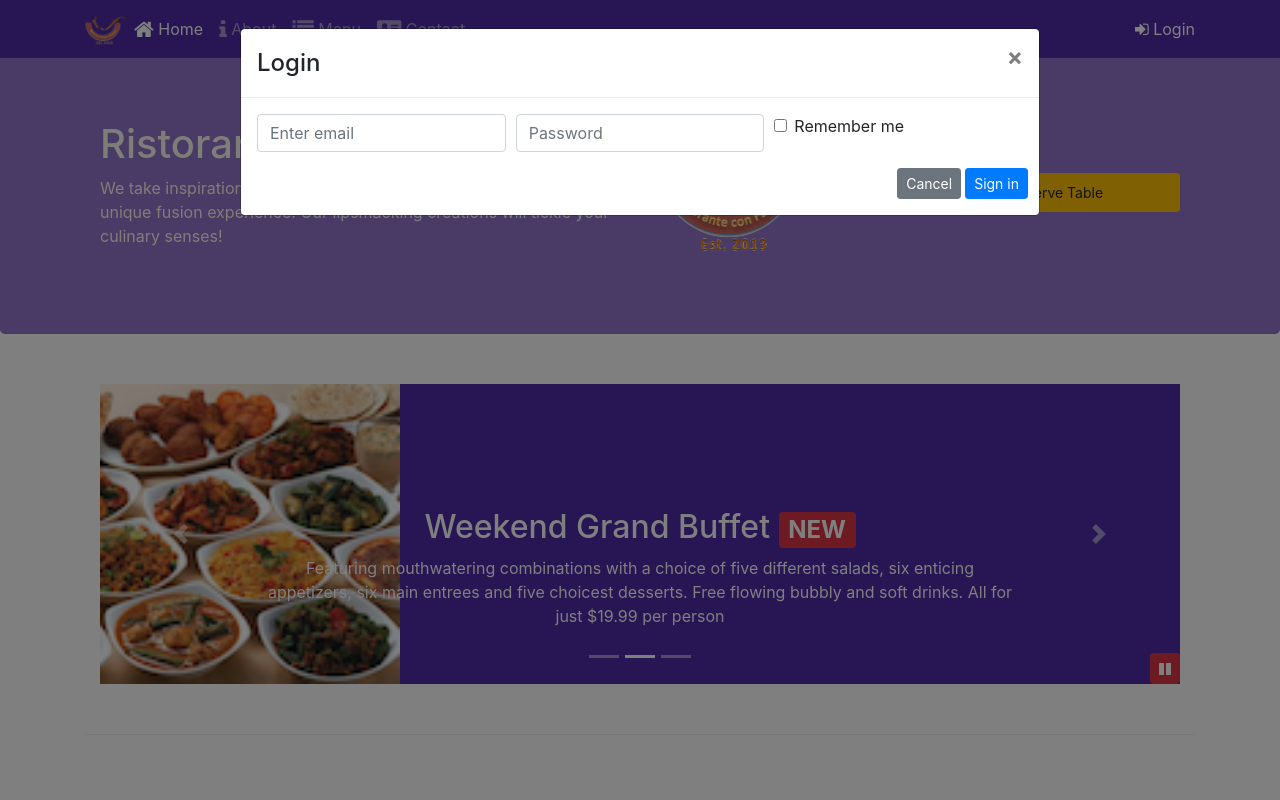
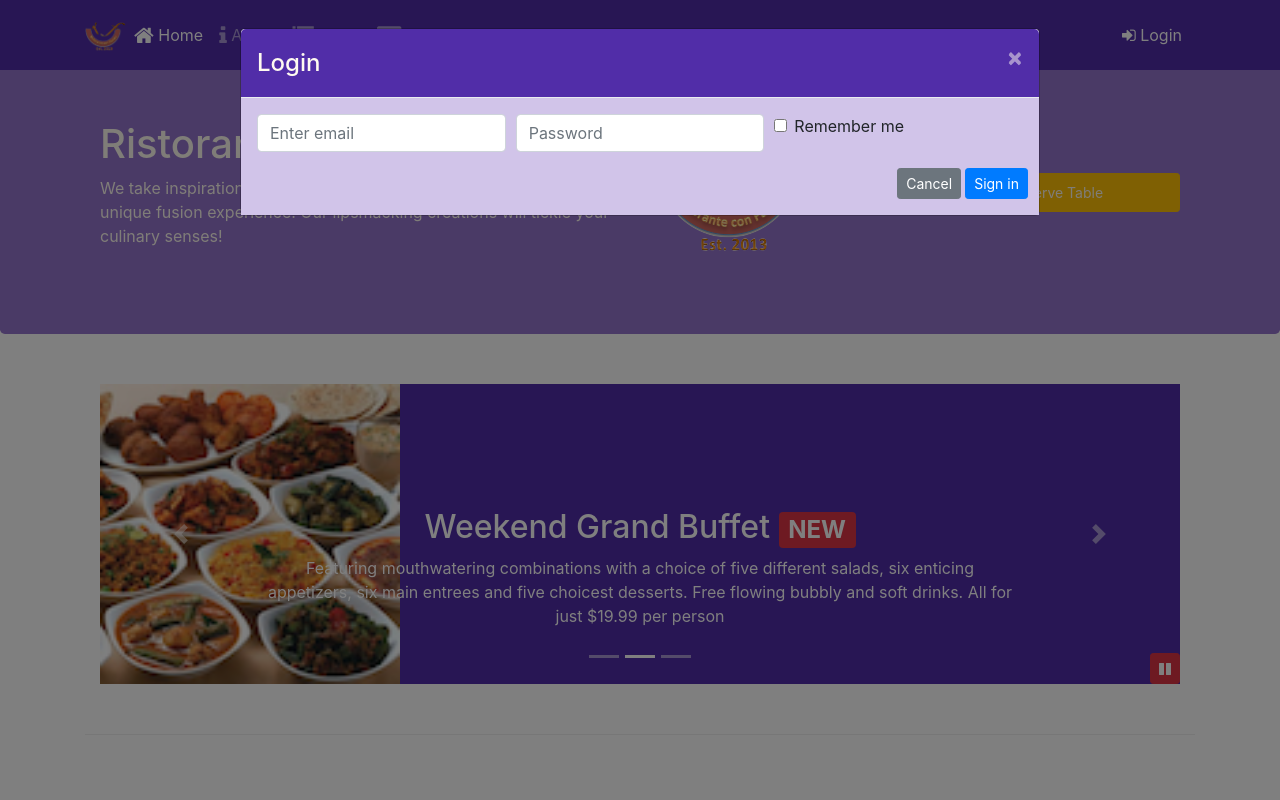
Before and after one commit to dramaspikes/ConFusion, a website: page index.html in a window 1280 px wide. Both pictures are taken after a click on the link "Login". Shown: the top 800 px of the page. Drawn offline with nearby package versions, Linux system fonts and the light colour scheme.

Commit message:
Styling Modals

```diff
--- a/css/styles.scss
+++ b/css/styles.scss
@@ -1,7 +1,7 @@
 $lt-gray: #ddd;
 $background-dark: #512DA8;
 $background-light: #9575CD;
-$backgorund-pale: #D1C4E9;
+$background-pale: #D1C4E9;
 
 // Height variables
 
@@ -23,7 +23,7 @@ $carousel-item-height: 300px;
 }
 
 .footer{
-    background-color: $backgorund-pale;
+    background-color: $background-pale;
     @include zero-margin(20px, 0px);
 }
 
@@ -75,3 +75,16 @@ body{
     position: absolute;
     bottom: 0px;
 }
+
+.modal-header{
+    background: $background-dark;
+    color: #fffaf0;
+
+    button{
+        color: #fffaf0;
+    }
+}
+
+.modal-body{
+    background: $background-pale;
+}
--- a/index.html
+++ b/index.html
@@ -27,7 +27,7 @@
                     <li class="nav-item"><a class="nav-link" href="contactus.html"><span class="fa fa-address-card fa-lg"></span> Contact</a></li>
                 </ul>
                 <span class="navbar-text">
-                    <a data-toggle="modal" data-target="#loginModal" href="">
+                    <a id="loginButton" class="btn">
                         <span class="fa fa-sign-in"></span> Login
                     </a>
                 </span>
@@ -156,7 +156,7 @@
                     <img src="img/logo.png" alt="Restaurant Logo" class="img-fluid">
                 </div>
                 <div class="col-12 col-sm-3 align-self-center">
-                        <a href="#reserveTableModal" role="button" class="btn btn-sm btn-block btn-warning nav-link" data-toggle="modal" data-html="true" aria-pressed="true">Reserve Table</a>
+                        <a id="reserveTableButton" role="button" class="btn btn-sm btn-block btn-warning nav-link">Reserve Table</a>
                 </div>
             </div>
         </div>
@@ -313,7 +313,14 @@
                     $("#carouselButton").children("span").removeClass("fa-play");
                     $("#carouselButton").children("span").addClass("fa-pause");
                 }
+            });
 
+            $("#reserveTableButton").click(function(){
+                $("#reserveTableModal").modal("toggle");
+            });
+
+            $("#loginButton").click(function(){
+                $("#loginModal").modal("toggle");
             });
         });
     </script>
```
Also changed, not shown: css/styles.css.
